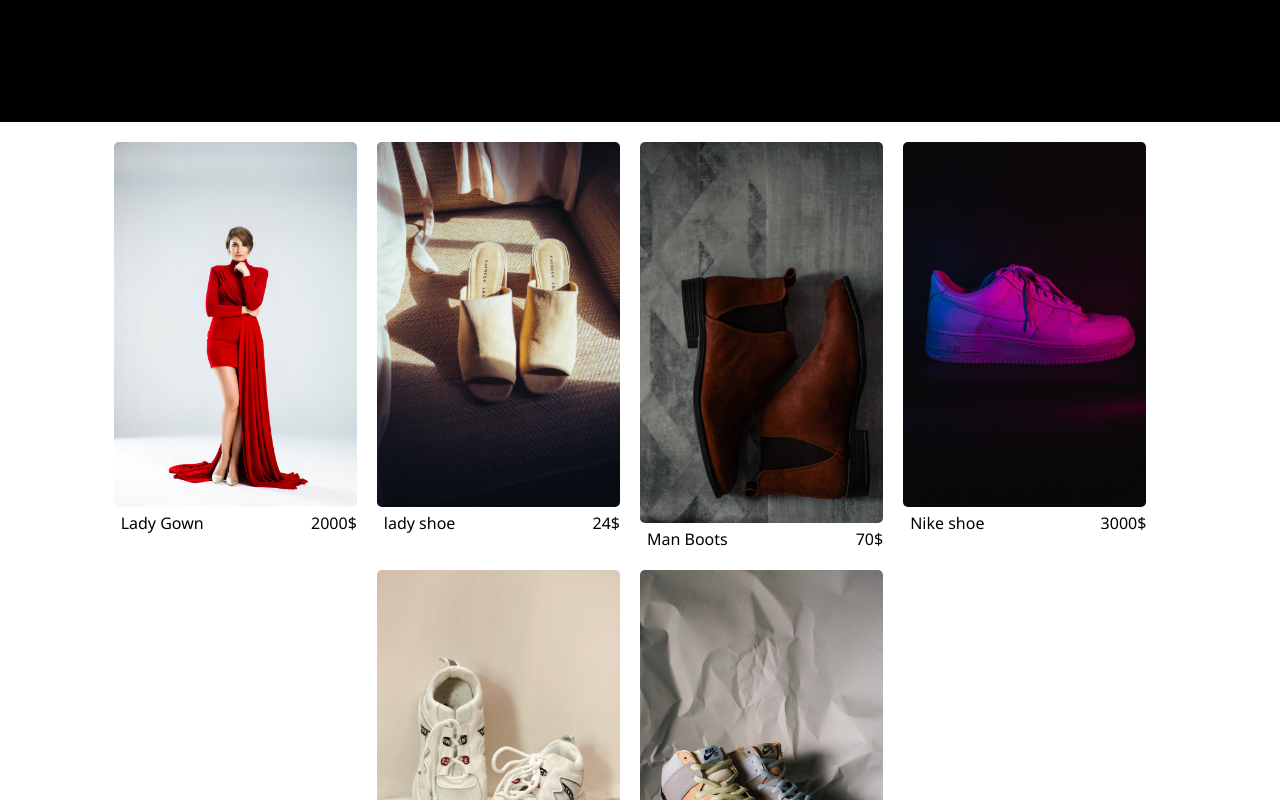
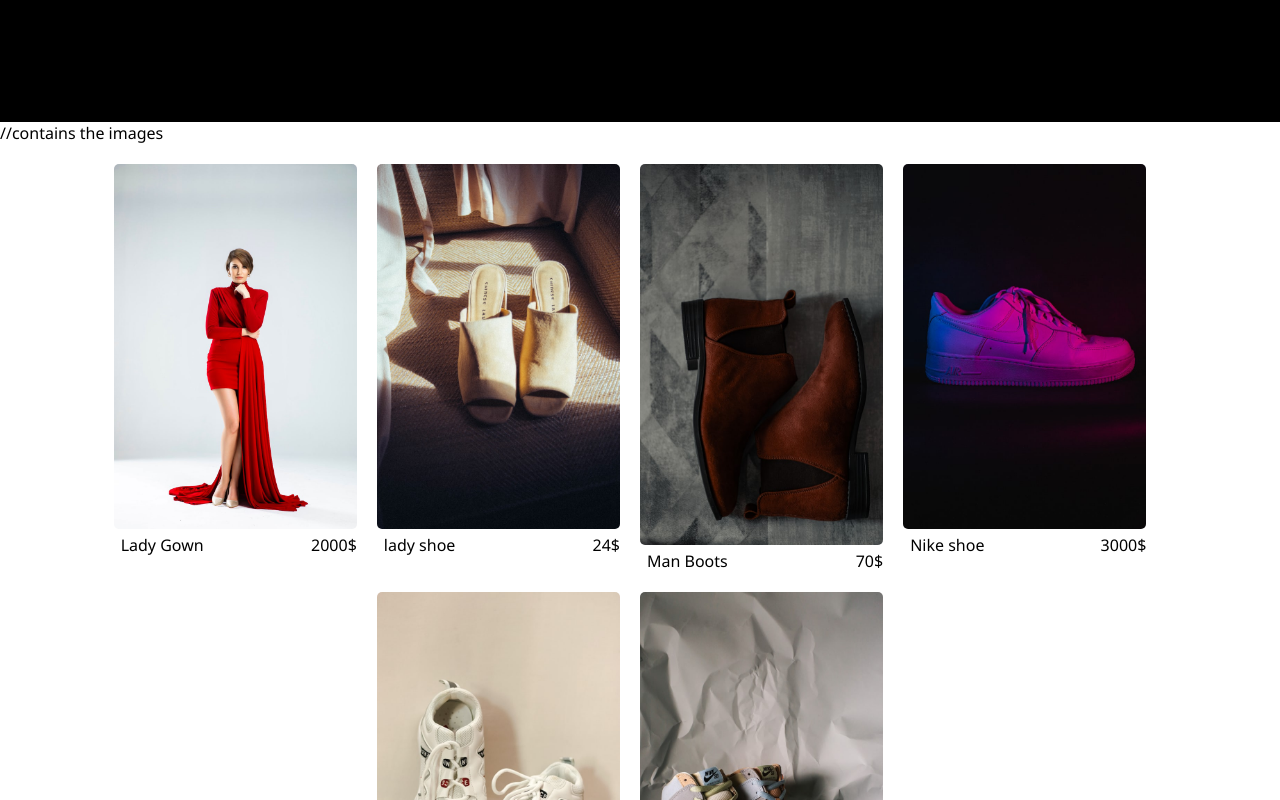
Before and after one commit to eldominics/convystore, a Next.js app: page /home in a window 1280 px wide. Shown: the part 460-1260 px from the top of the page. Built offline with nearby package versions, Linux system fonts and the light colour scheme.

Commit message:
gave a comment on the main home
that's all

```diff
--- a/src/app/home/page.js
+++ b/src/app/home/page.js
@@ -19,7 +19,7 @@ export default function Home(){
     </section>
 
 
-    <section>
+    <section> //contains the images
       <div className="section2-div">
 
          <div className=" box">
```
